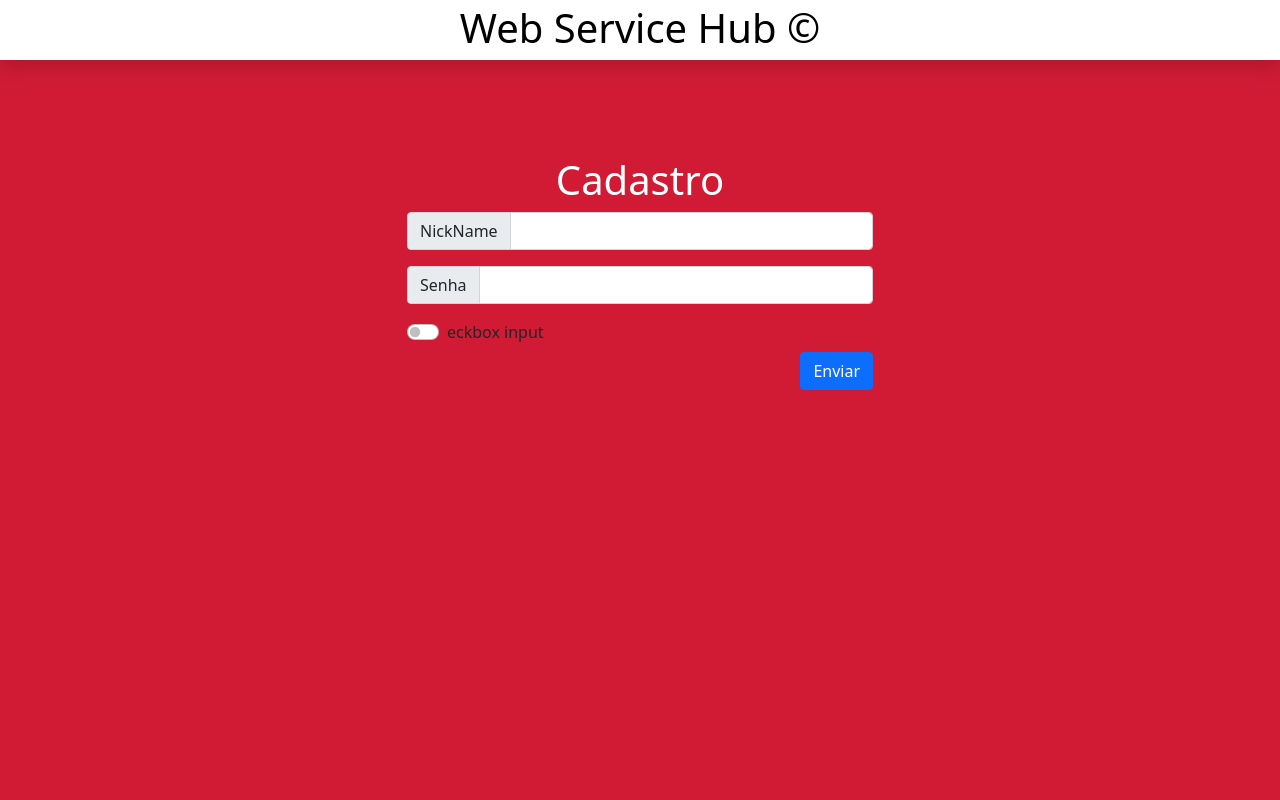
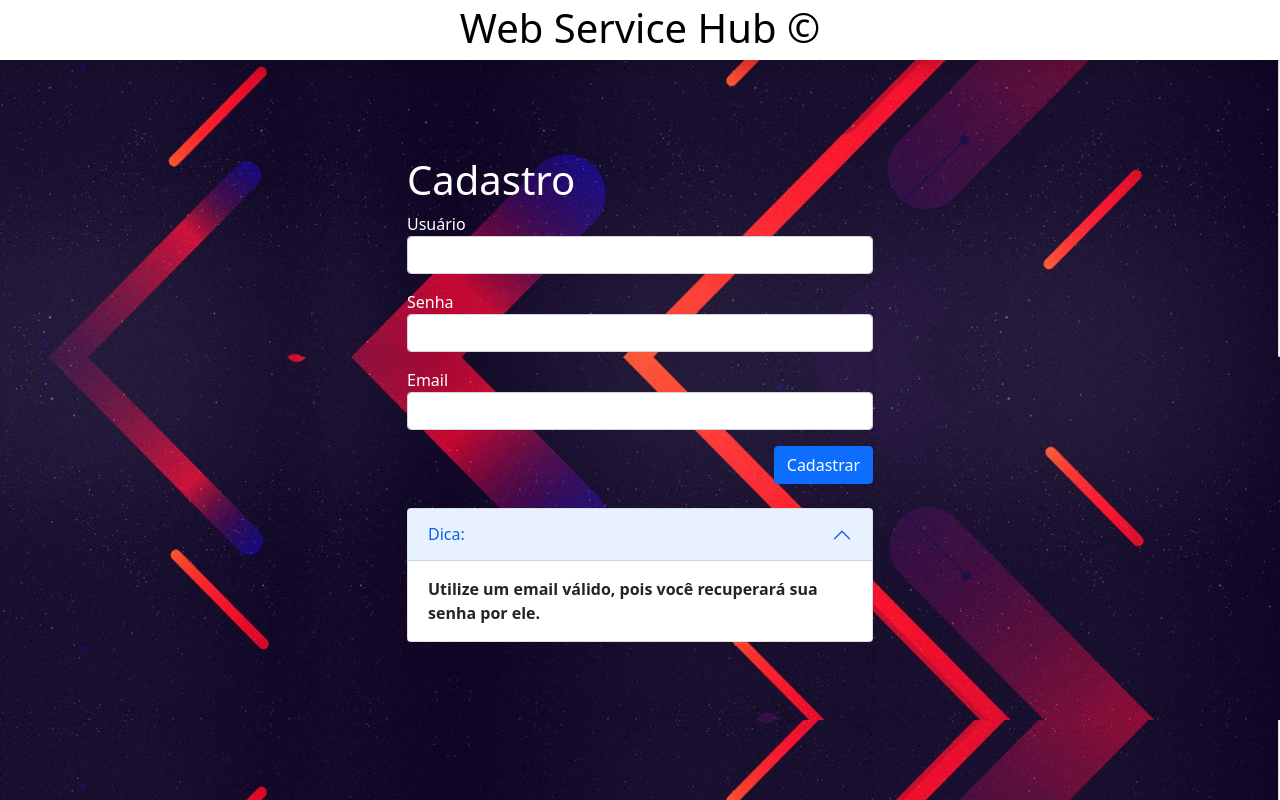
Before and after one commit to MateusBrandeburski/web_service_flask, a Flask app: page /cadastro in a window 1280 px wide. Run offline with Flask 3, Linux system fonts and the light colour scheme; some libraries are stand-ins or nearby versions.

Commit message:
Cadastro adicionado

```diff
--- a/blueprints/api/crud/cadastro.py
+++ b/blueprints/api/crud/cadastro.py
@@ -1,5 +1,6 @@
-from flask import Blueprint, render_template, request, redirect, url_for
-
+from flask import Blueprint, render_template, request, redirect, url_for, flash
+from classes.database.database import Usuarios, db
+from classes.envia_gmail import Email
 
 
 cadastro = Blueprint('cadastro', __name__, template_folder='template')
@@ -9,3 +10,27 @@ cadastro = Blueprint('cadastro', __name__, template_folder='template')
 def register():
 
     return render_template ('login/cadastro.html')
+
+@cadastro.route('/processa-cadastro', methods=['GET' ,'POST'])
+def processa_cadastro():
+
+    if request.method == 'POST':
+
+        # Verifica se todos os campus foram preenchidos
+        try:
+            usuario = Usuarios(request.form['nickname'], request.form['senha'], request.form['email'])
+
+            db.session.add(usuario)
+            db.session.commit()
+        except:
+            flash('Todos os campus precissam ser preenchidos.')
+            return redirect(url_for('cadastro.processa_cadastro'))
+
+        # envia um email para o usuário que cadastrou
+        try:
+            Email.envia_email(request.form['email'])
+        except:
+            pass
+        return redirect(url_for('login.index'))
+
+    return render_template ('login/cadastro.html')
--- a/blueprints/api/crud/crud.py
+++ b/blueprints/api/crud/crud.py
@@ -15,12 +15,13 @@ def index():
         return render_template('api/crud/tabela.html', endereco=endereco)
 
 
+# rota POST/adicionar
 @crud.route('/add', methods=['GET','POST'])
 def add():
 
     if request.method == 'POST':
         endereco = Endereco(request.form['nome'], request.form['email'], request.form['cidade'])
-        print(endereco)
+
         db.session.add(endereco) #salva no DB
         db.session.commit()
 
--- a/classes/database/database.py
+++ b/classes/database/database.py
@@ -20,8 +20,10 @@ class Usuarios(db.Model):
     id = db.Column('id', db.Integer, primary_key=True, autoincrement=True)
     nickname = db.Column(db.String(150), nullable=False)
     senha = db.Column(db.String(20), nullable=False)
+    email = db.Column(db.String, nullable=False)
     eh_admin = db.Column(db.Boolean, default=False)
 
-    def __init__(self, nickname, senha):
+    def __init__(self, nickname, senha, email):
         self.nickname = nickname
         self.senha = senha
+        self.email = email
--- a/templates/login/cadastro.html
+++ b/templates/login/cadastro.html
@@ -3,11 +3,11 @@
 <head>
   <meta charset="utf-8">
   <meta name="viewport" content="width=device-width, initial-scale=1">
-    <title>Web serice</title>
+  <title>Web service</title>
   <script src="https://cdn.jsdelivr.net/npm/bootstrap@5.3.0-alpha1/dist/js/bootstrap.bundle.min.js"></script>
   <link rel="stylesheet" href="{{ url_for('static', filename='bootstrap.css') }}">
 </head>
-  <body class="bd-masthead mb-3"  style="background-color: #d11b35;">
+<body class="bd-masthead mb-3" style="background-image: url(/static/image/gradiente_image.jpg); background-size: cover; background-repeat: repeat-y;">
 <!-- Header -->
     <header class="">
         <div class="p-1 text-center bg-white shadow">
@@ -15,32 +15,51 @@
         </div>
       </header>
 <!-- fim Header -->
+
 <!-- div meio -->
-
 <div class="p-5">
-<h1 class="text-white mt-5" style="text-align: center;">Cadastro</h1>
 <div class="container px-2">
   <div class="row gx-1 align-items-center justify-content-center">
     <div class="col-md-5">
-      <form action="/add" method="POST">
-        <div class="input-group mb-3">
-            <span class="input-group-text" id="basic-addon1">NickName</span>
-            <input type="text" class="form-control" placeholder="" aria-label="Username" aria-describedby="basic-addon1" id="nome" name="nome">
+    <!-- Mensagem Flash -->
+    {% with messages = get_flashed_messages() %}
+      {% if messages %}
+          <ul id="messages" class="list-unstyled">
+          {% for message in messages %}
+              {% if message %}
+                 <li class="alert alert-danger"><p>{{ message }}</li>
+              {% endif %}
+           {% endfor %}
+           </ul>
+       {% endif %}
+   {% endwith %}
+   <!-- fim Mensagem Flash -->
+      <h1 class="text-white mt-5">Cadastro</h1>
+      <form action="/processa-cadastro" method="POST">
+          <p class="text-white"><label>Usuário</label>
+          <input type="text" class="form-control" pattern="[a-zA-Z0-9]+" placeholder="" aria-label="Username" aria-describedby="basic-addon1" id="nickname" name="nickname" title="Não é permitido o uso de espaço neste campo."></p>
+          <p class="text-white"><label>Senha</label>
+          <input type="text" class="form-control" placeholder="" aria-label="Recipient's username" aria-describedby="basic-addon2" id="senha" name="senha"></p>
+          <p class="text-white"><label>Email</label>
+          <input type="text" class="form-control" placeholder="" aria-label="Recipient's username" aria-describedby="basic-addon2" id="email" name="email"></p>
+          <div class="col-xs-12 mt-2 text-end">
+            <button type="submit" class="btn btn-primary">Cadastrar</button>
           </div>
-          <div class="input-group mb-3">
-            <span class="input-group-text" id="basic-addon2">Senha</span>
-            <input type="text" class="form-control" placeholder="" aria-label="Recipient's username" aria-describedby="basic-addon2" id="email" name="email">
-          </div>
-          <div class="">
-            <div class="form-check form-switch form-switch-lg">
-                <label class="form-check-label" for="flexSwitchCheckDefault">eckbox input</label>
-                <input class="form-check-input" type="checkbox" role="switch" id="flexSwitchCheckDefault">
+      </form>
+      <div class="accordion mt-4" id="accordionExample">
+        <div class="accordion-item">
+          <h2 class="accordion-header" id="headingOne">
+            <button class="accordion-button" type="button" data-bs-toggle="collapse" data-bs-target="#collapseOne" aria-expanded="true" aria-controls="collapseOne">
+              Dica:
+            </button>
+          </h2>
+          <div id="collapseOne" class="accordion-collapse collapse show mt" aria-labelledby="headingOne" data-bs-parent="#accordionExample">
+            <div class="accordion-body">
+              <strong>Utilize um email válido, pois você recuperará sua senha por ele.</strong>
             </div>
           </div>
-          <div class="col-xs-12 mt-2 text-end">
-            <button type="submit" class="btn btn-primary">Enviar</button>
         </div>
-      </form>
+      </div>
     </div>
   </div>
 </div>
```
Also changed, not shown: classes/envia_gmail.py (+7 -10 lines), templates/login/login.html (+5 -5 lines). Lines whose indentation alone changed are shown as unchanged.
